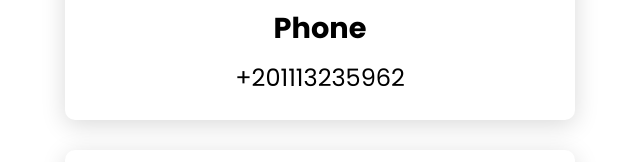
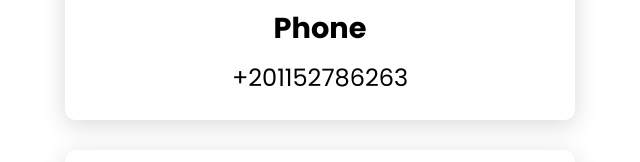
Before and after one commit to ahmed-haz/Portfolio-Project, a plain HTML site: page index.html in a window 1280 px wide. Shown: the part 2851-3013 px from the top of the page, 320-960 px from the left. Drawn offline with Linux system fonts and the light colour scheme.

Commit message:
Update index.html

```diff
--- a/index.html
+++ b/index.html
@@ -119,7 +119,7 @@
                 </div>
                 <div class="info">
                     <h3>Phone</h3>
-                    <p>+201113235962</p>
+                    <p>+201152786263</p>
                 </div>
             </div>
             <div class="card">
```
